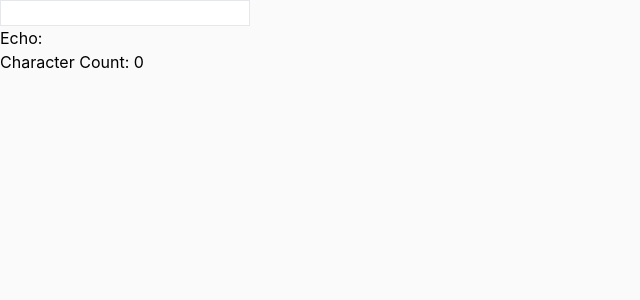
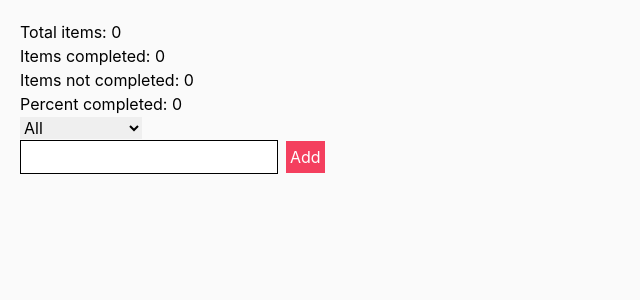
Before and after one commit to jeong922/react_study, a React (Create React App) app: page / in a window 1280 px wide. Shown: the top 300 px of the page, without its empty margins (0-640 px from the left). Built offline with nearby package versions, Linux system fonts and the light colour scheme.

Commit message:
recoil - todoList

```diff
--- a/src/App.js
+++ b/src/App.js
@@ -1,12 +1,12 @@
 import './App.css';
 import { RecoilRoot } from 'recoil';
-import CharacterCounter from './components/recoilTest/CharacterCounter';
+import TodoList from './components/todoList/TodoList';
 
 function App() {
   return (
     <div className='w-full min-h-screen dark:bg-gray-900 bg-neutral-50'>
       <RecoilRoot>
-        <CharacterCounter />
+        <TodoList />
       </RecoilRoot>
     </div>
   );
--- a/src/components/recoilTest/CharacterCounter.jsx
+++ b/src/components/recoilTest/CharacterCounter.jsx
@@ -1,6 +1,6 @@
 import React from 'react';
-import CharacterCount from '../recoilTest/CharacterCount';
-import TextInput from '../recoilTest/TextInput';
+import CharacterCount from './CharacterCount';
+import TextInput from './TextInput';
 
 export default function CharacterCounter() {
   return (
--- /dev/null
+++ b/src/components/todoList/NewTodo.jsx
@@ -0,0 +1,38 @@
+import React, { useState } from 'react';
+import { useSetRecoilState } from 'recoil';
+import { todoListState } from './atom';
+
+export default function NewTodo() {
+  const [text, setText] = useState('');
+  const setTodoList = useSetRecoilState(todoListState);
+
+  const addItem = () => {
+    setTodoList((oldTodo) => [
+      ...oldTodo,
+      { id: new Date(), text, isComplete: false },
+    ]);
+    setText('');
+  };
+
+  const onChange = (e) => {
+    setText(e.target.value);
+  };
+
+  const onSubmit = (e) => {
+    e.preventDefault();
+  };
+
+  return (
+    <form onSubmit={onSubmit}>
+      <input
+        className='p-1 mr-2 border border-black'
+        type='text'
+        value={text}
+        onChange={onChange}
+      />
+      <button className='p-1 text-white bg-rose-500' onClick={addItem}>
+        Add
+      </button>
+    </form>
+  );
+}
--- /dev/null
+++ b/src/components/todoList/TodoItem.jsx
@@ -0,0 +1,50 @@
+import React from 'react';
+import { useRecoilState } from 'recoil';
+import { todoListState } from './atom';
+
+export default function TodoItem({ todo }) {
+  const [todoList, setTodoList] = useRecoilState(todoListState);
+  const index = todoList.findIndex((listItem) => listItem === todo);
+
+  const editTodo = (e) => {
+    const { value } = e.target;
+    const newList = replaceItemAtIndex(todoList, index, {
+      ...todo,
+      text: value,
+    });
+    setTodoList(newList);
+  };
+
+  const toggleItemCompletion = () => {
+    const newList = replaceItemAtIndex(todoList, index, {
+      ...todo,
+      isComplete: !todo.isComplete,
+    });
+    setTodoList(newList);
+  };
+
+  const deleteItem = () => {
+    const newList = removeItemAtIndex(todoList, index);
+    setTodoList(newList);
+  };
+
+  return (
+    <div>
+      <input type='text' value={todo.text} onChange={editTodo} />
+      <input
+        type='checkbox'
+        checked={todo.isComplete}
+        onChange={toggleItemCompletion}
+      />
+      <button onClick={deleteItem}>X</button>
+    </div>
+  );
+}
+
+function replaceItemAtIndex(arr, index, newValue) {
+  return [...arr.slice(0, index), newValue, ...arr.slice(index + 1)];
+}
+
+function removeItemAtIndex(arr, index) {
+  return [...arr.slice(0, index), ...arr.slice(index + 1)];
+}
--- /dev/null
+++ b/src/components/todoList/TodoList.jsx
@@ -0,0 +1,21 @@
+import React from 'react';
+import { useRecoilValue } from 'recoil';
+import { filteredTodoListState } from './atom';
+import TodoItem from './TodoItem';
+import NewTodo from './NewTodo';
+import TodoListStates from './TodoListStates';
+import TodoListFilters from './TodoListFilters';
+
+export default function TodoList() {
+  const todoList = useRecoilValue(filteredTodoListState);
+  return (
+    <div className='p-5'>
+      <TodoListStates />
+      <TodoListFilters />
+      <NewTodo />
+      {todoList.map((todoItem) => (
+        <TodoItem key={todoItem.id} todo={todoItem} />
+      ))}
+    </div>
+  );
+}
--- /dev/null
+++ b/src/components/todoList/TodoListFilters.jsx
@@ -0,0 +1,21 @@
+import React from 'react';
+import { useRecoilState } from 'recoil';
+import { todoListFilterState } from './atom';
+
+export default function TodoListFilters() {
+  const [filter, setFilter] = useRecoilState(todoListFilterState);
+
+  const updateFilter = (e) => {
+    setFilter(e.target.value);
+  };
+
+  return (
+    <>
+      <select value={filter} onChange={updateFilter}>
+        <option value='Show All'>All</option>
+        <option value='Show Completed'>Completed</option>
+        <option value='Show Uncompleted'>Uncompleted</option>
+      </select>
+    </>
+  );
+}
--- /dev/null
+++ b/src/components/todoList/TodoListStates.jsx
@@ -0,0 +1,19 @@
+import React from 'react';
+import { useRecoilValue } from 'recoil';
+import { todoListStatsState } from './atom';
+
+export default function TodoListStates() {
+  const { totalNum, totalCompletedNum, totalUncompletedNum, percentCompleted } =
+    useRecoilValue(todoListStatsState);
+
+  const formattedPercentCompleted = Math.round(percentCompleted * 100);
+
+  return (
+    <ul>
+      <li>Total items: {totalNum}</li>
+      <li>Items completed: {totalCompletedNum}</li>
+      <li>Items not completed: {totalUncompletedNum}</li>
+      <li>Percent completed: {formattedPercentCompleted}</li>
+    </ul>
+  );
+}
--- /dev/null
+++ b/src/components/todoList/atom.js
@@ -0,0 +1,46 @@
+import { atom, selector } from 'recoil';
+
+export const todoListState = atom({
+  key: 'todoListState',
+  default: [],
+});
+
+export const todoListFilterState = atom({
+  key: 'todoListFilterState',
+  default: 'Show All',
+});
+
+export const filteredTodoListState = selector({
+  key: 'filteredTodoListState',
+  get: ({ get }) => {
+    const filter = get(todoListFilterState);
+    const list = get(todoListState);
+
+    switch (filter) {
+      case 'Show Completed':
+        return list.filter((item) => item.isComplete);
+      case 'Show Uncompleted':
+        return list.filter((item) => !item.isComplete);
+      default:
+        return list;
+    }
+  },
+});
+
+export const todoListStatsState = selector({
+  key: 'todoListStatsState',
+  get: ({ get }) => {
+    const todoList = get(todoListState);
+    const totalNum = todoList.length;
+    const totalCompletedNum = todoList.filter((item) => item.isComplete).length;
+    const totalUncompletedNum = totalNum - totalCompletedNum;
+    const percentCompleted = totalNum === 0 ? 0 : totalCompletedNum / totalNum;
+
+    return {
+      totalNum,
+      totalCompletedNum,
+      totalUncompletedNum,
+      percentCompleted,
+    };
+  },
+});
```
